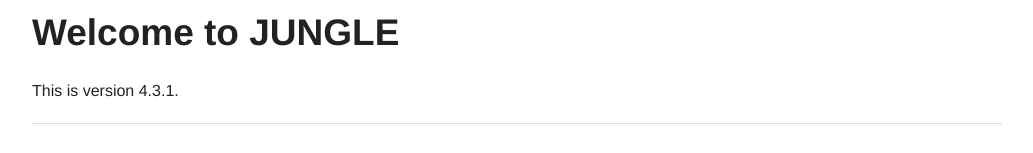
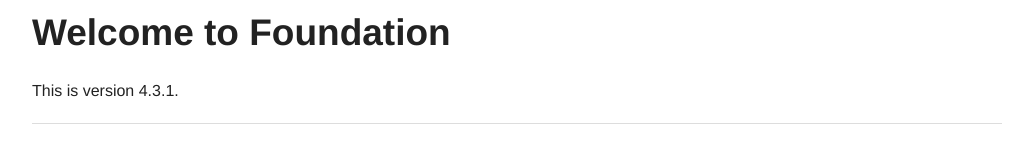
Before and after one commit to andrewgrzyb/The-Purple-Duck, a plain HTML site: page index.html in a window 1280 px wide. Shown: the top 153 px of the page, without its empty margins (123-1156 px from the left). Drawn offline with Linux system fonts and the light colour scheme; files whose address does not match are found by name.

Commit message:
Changed h2 back to Foundation

```diff
--- a/index.html
+++ b/index.html
@@ -19,7 +19,7 @@
 
 	<div class="row">
 		<div class="large-12 columns">
-			<h2>Welcome to JUNGLE</h2>
+			<h2>Welcome to Foundation</h2>
 			<p>This is version 4.3.1.</p>
 			<hr />
 		</div>
```
